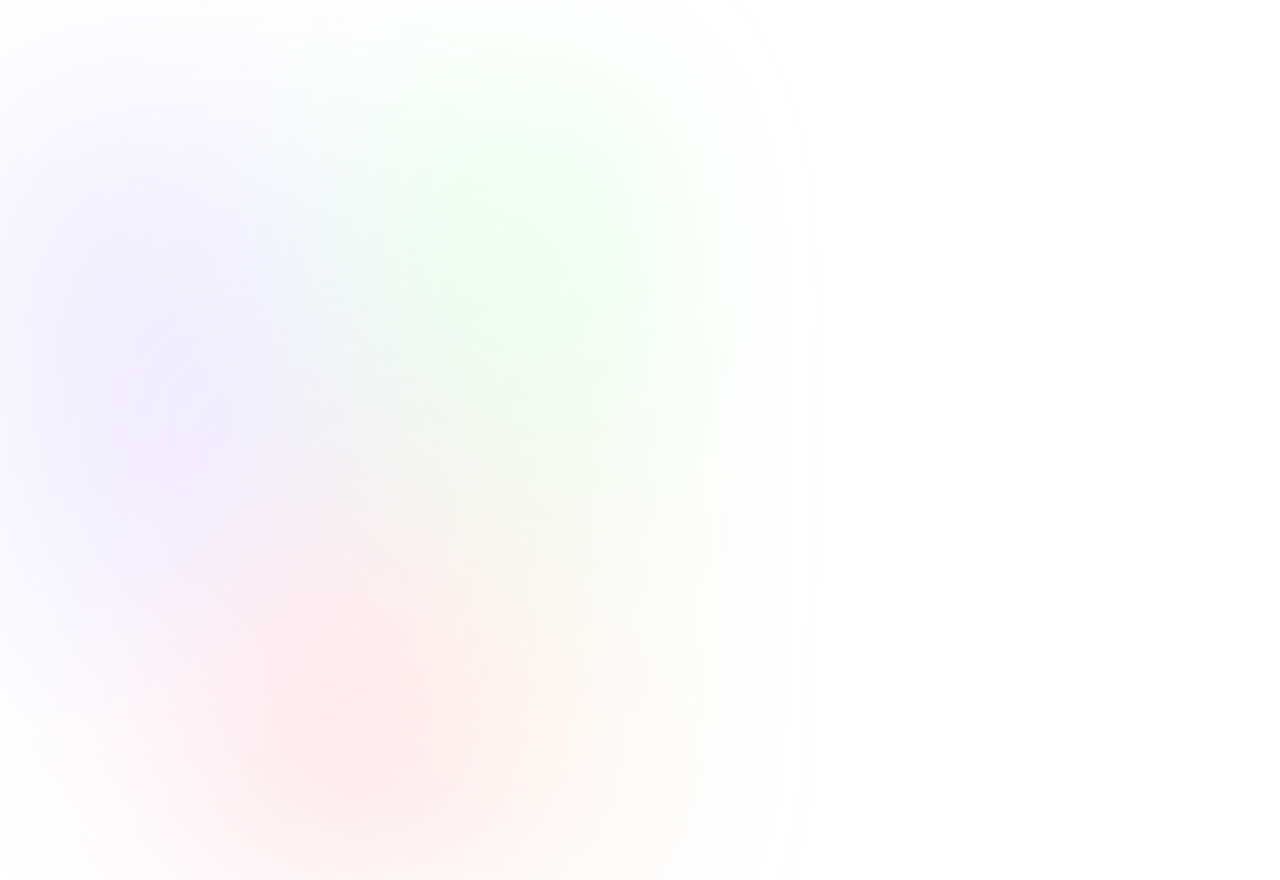
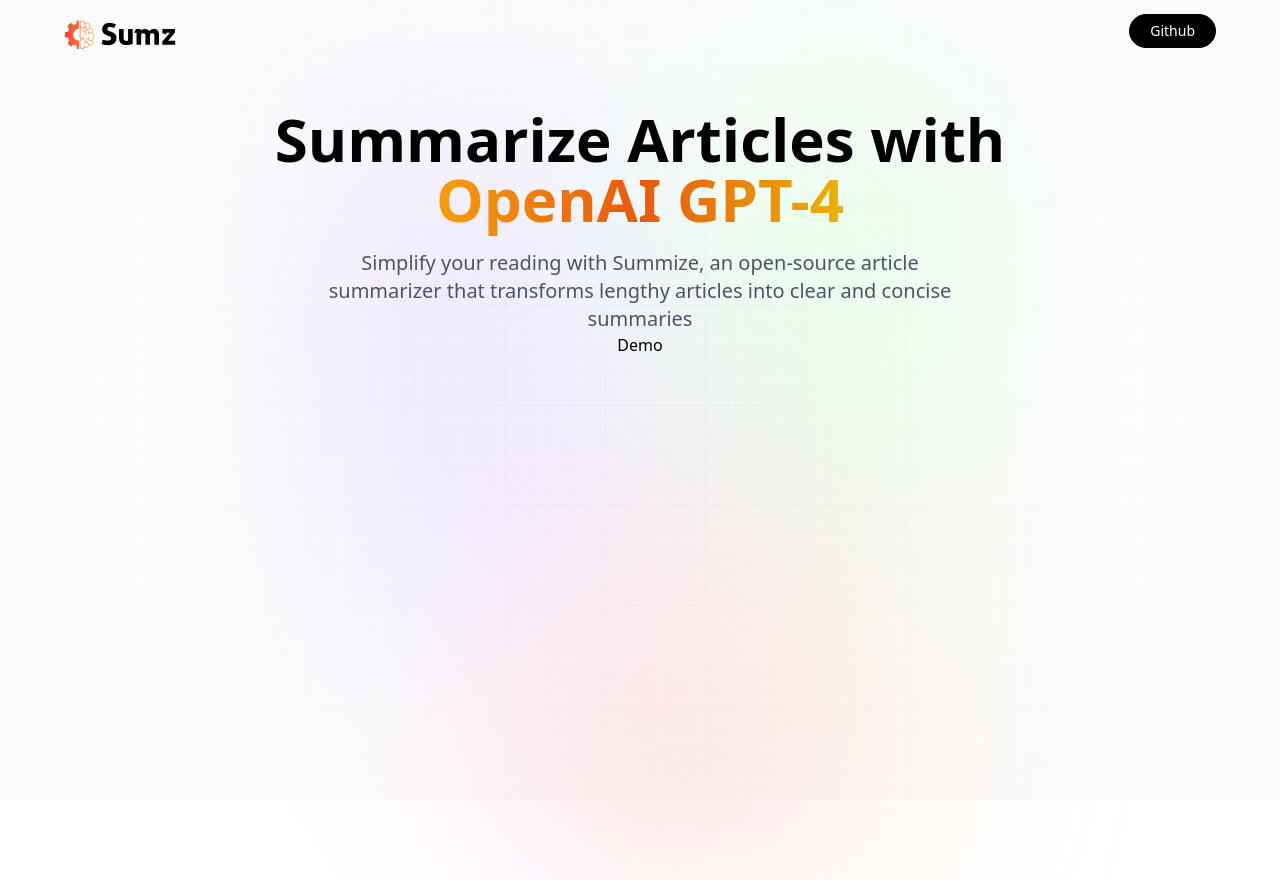
Before and after one commit to abhistormwastaken/project_ai_summarizer, a React (Vite) app: page / in a window 1280 px wide. After the commit the page ends 800 px from the top, so only its background shows below. Built offline with nearby package versions, Linux system fonts and the light colour scheme; a web font is replaced by a local one.

Commit message:
Added Hero section

```diff
--- a/src/App.jsx
+++ b/src/App.jsx
@@ -5,9 +5,15 @@
 function App() {
   return (
     <main>
-      <div className="gradient"></div>
+      <div className="main">
+        <div className="gradient"/>
+      </div>
+
+      <div className="app">
+        <Hero />
+        <Demo />
+      </div>
     </main>
-
   )
 }
 
--- a/src/components/Hero.jsx
+++ b/src/components/Hero.jsx
@@ -3,7 +3,24 @@
 
 function Hero() {
   return (
-    <div>Hero</div>
+    <header className='flex w-full flex-col items-center justify-center'>
+        <nav className='flex justify-between items-center w-full pt-3 mb-10'>
+            <img src={logo} alt="website_logo" className='w-28 object-contain'/>
+            <button type='button'
+                onClick={()=>{window.open("https://github.com/abhistormwastaken")}}
+                className='black_btn'
+            >Github</button>
+        </nav>
+
+        <h1 className='head_text'>
+            Summarize Articles with <br className='max-md:hidden' />
+            <span className='orange_gradient'>OpenAI GPT-4</span>
+        </h1>
+        <h2 className='desc'>
+            Simplify your reading with Summize, an open-source article summarizer
+            that transforms lengthy articles into clear and concise summaries
+        </h2>
+    </header>
   )
 }
 
```
